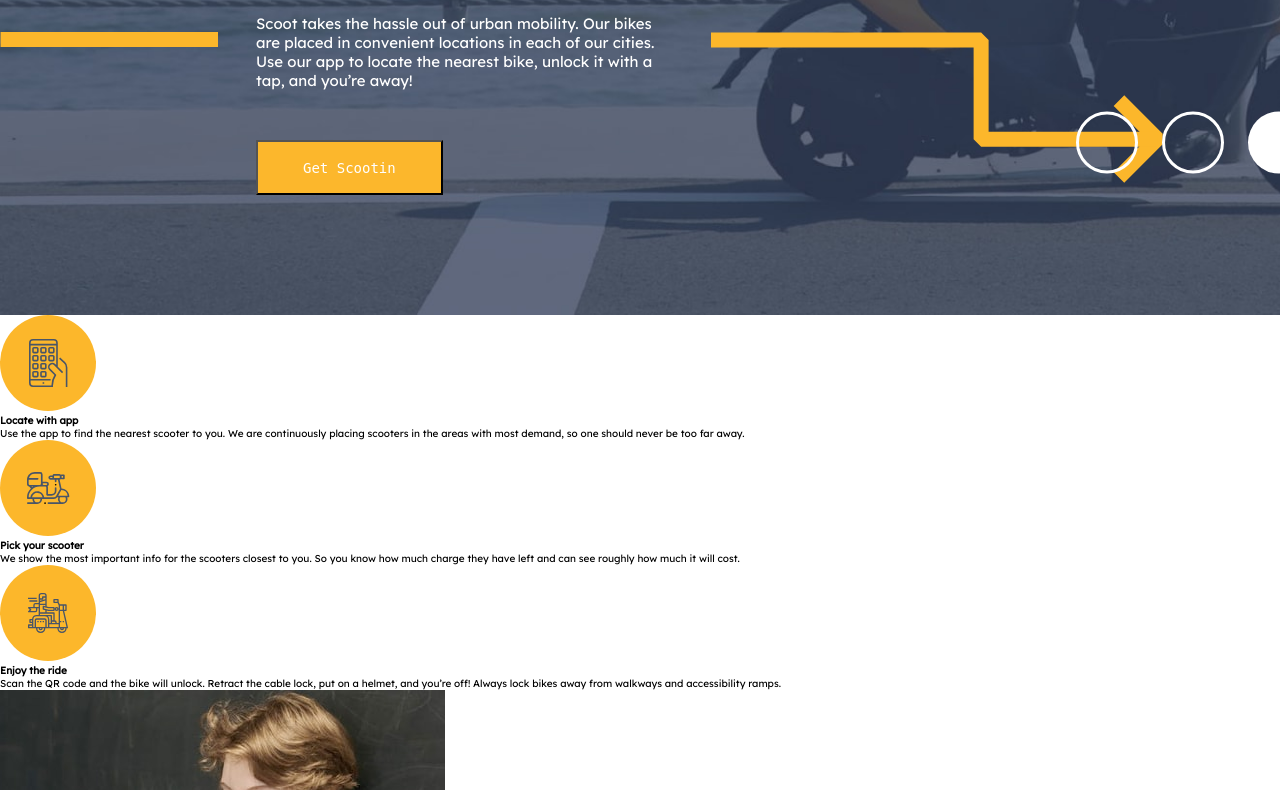
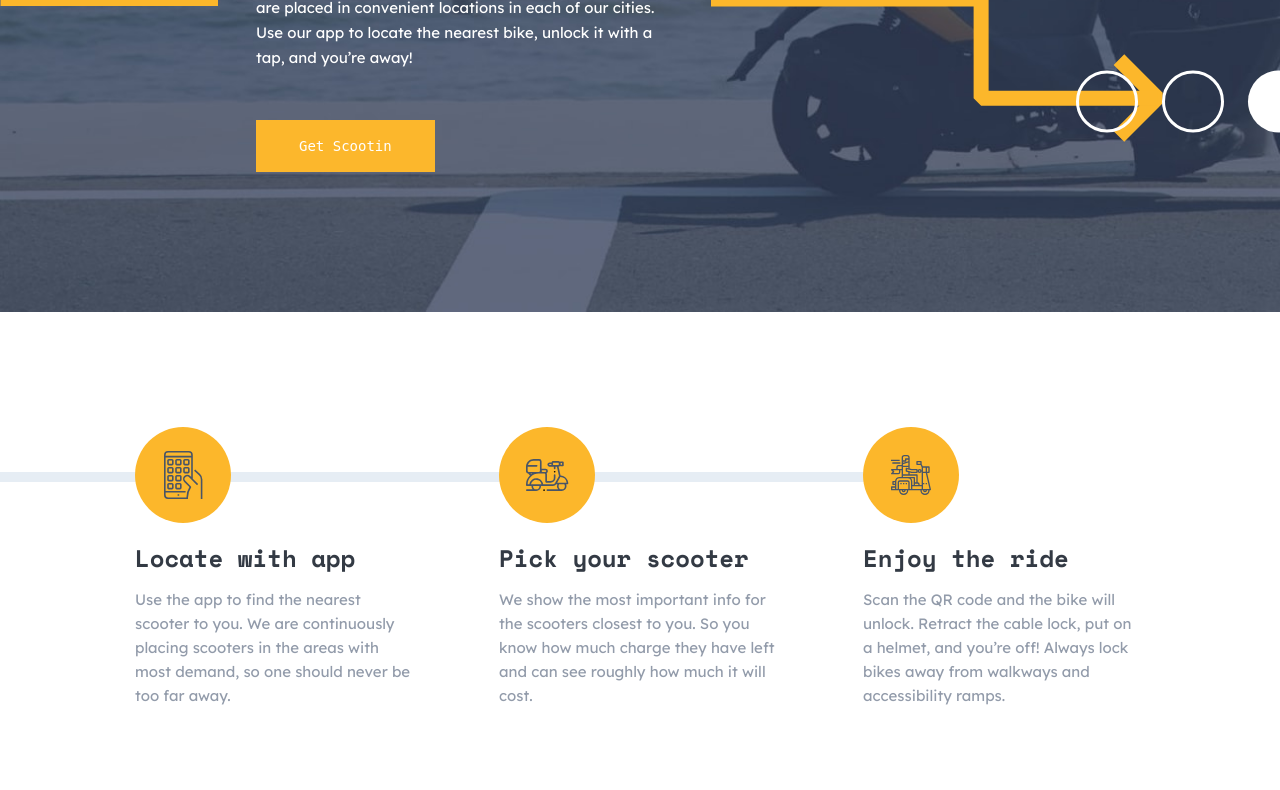
Before and after one commit to BurhanMullamitha/Scoot-Website, a website: page index.html in a window 1280 px wide. Shown: the part 402-1192 px from the top of the page. Drawn offline with nearby package versions, Linux system fonts and the light colour scheme.

Commit message:
Finished step section (Homepage)

```diff
--- a/sass/base/_typography.scss
+++ b/sass/base/_typography.scss
@@ -3,6 +3,11 @@
 }
 
 .heading-1 {
-    font-size: 6rem;
+    font-size: 5.5rem;
     font-family: 'Space Mono', monospace;
 }
+
+.heading-4 {
+    font-size: 2.4rem;
+    font-family: 'Space Mono', monospace;
+}
--- a/sass/components/_button.scss
+++ b/sass/components/_button.scss
@@ -1,9 +1,11 @@
 .btn {
     background-color: $color-dark-yellow;
-    padding: 1.75rem 4.5rem;
+    padding: 1.5rem 4rem;
     font-size: 1.4rem;
     color: $color-white;
     font-family: 'Mono Space', monospace;
+    border: 3px solid $color-dark-yellow;
+    cursor: pointer;
 
     &:hover {
         background-color: transparent;
--- a/sass/components/_step.scss
+++ b/sass/components/_step.scss
@@ -0,0 +1,19 @@
+.step {
+    font-size: 1.5rem;
+    width: 30%;
+    padding: 1.5rem;
+
+    &__text {
+        h4 {
+            color: $color-dark-navy-1;
+            margin: 1.25rem 0;
+        }
+
+    }
+
+    &__content {
+        color: $color-dim-grey;
+        line-height: 2.4rem;
+    }
+
+}
--- a/sass/layout/_header.scss
+++ b/sass/layout/_header.scss
@@ -23,7 +23,7 @@
         li {
             font-size: 1.5rem;
             list-style: none;
-            padding: 2.5rem;
+            padding: 1.5rem 2.5rem;
         }
 
         li a {
--- a/sass/pages/_home.scss
+++ b/sass/pages/_home.scss
@@ -3,7 +3,7 @@
     background-image: url(/assets/images/home-hero-desktop.jpg);
     background-size: cover;
     background-repeat: no-repeat;
-    padding: 12rem 20vw;
+    padding: 14rem 20vw;
     color: $color-white;
 
     & > * {
@@ -13,17 +13,20 @@
     h1 {
         position: relative;
         right: 10rem;
+        line-height: 5.5rem;
+        margin-bottom: 5rem;
     }
 
     &__content {
         max-width: 40rem;
         font-size: 1.5rem;
         margin: 3rem 0 5rem 0;
+        line-height: 2.5rem;
     }
 
     &__pattern--arrow {
         position: absolute;
-        top: 55%;
+        top: 50%;
         bottom: 0;
         left: calc(20vw + 45.5rem);
     }
@@ -34,7 +37,7 @@
         background-image: url(/assets/patterns/line.svg);
         background-repeat: no-repeat;
         background-size: cover;
-        top: 55%;
+        top: 50%;
         bottom: 0;
         left: 0;
         height: 1.5rem;
@@ -50,7 +53,26 @@
         left: 0;
         background-image: url(/assets/patterns/white-circles.svg);
         background-repeat: no-repeat;
-        background-position: 100% 75%;
+        background-position: 100% 69%;
         transform: translateX(3rem);
     }
 }
+
+.steps {
+    position: relative;
+    padding: 10rem 12rem;
+    display: flex;
+    flex-direction: row;
+    justify-content: space-between;
+
+    &::before {
+        content: '';
+        position: absolute;
+        background-color: $color-light-grey;
+        width: 70%;
+        height: 1rem;
+        left: 0;
+        top: 16rem;
+        z-index: -1;
+    }
+}
```
Also changed, not shown: css/style.css.
